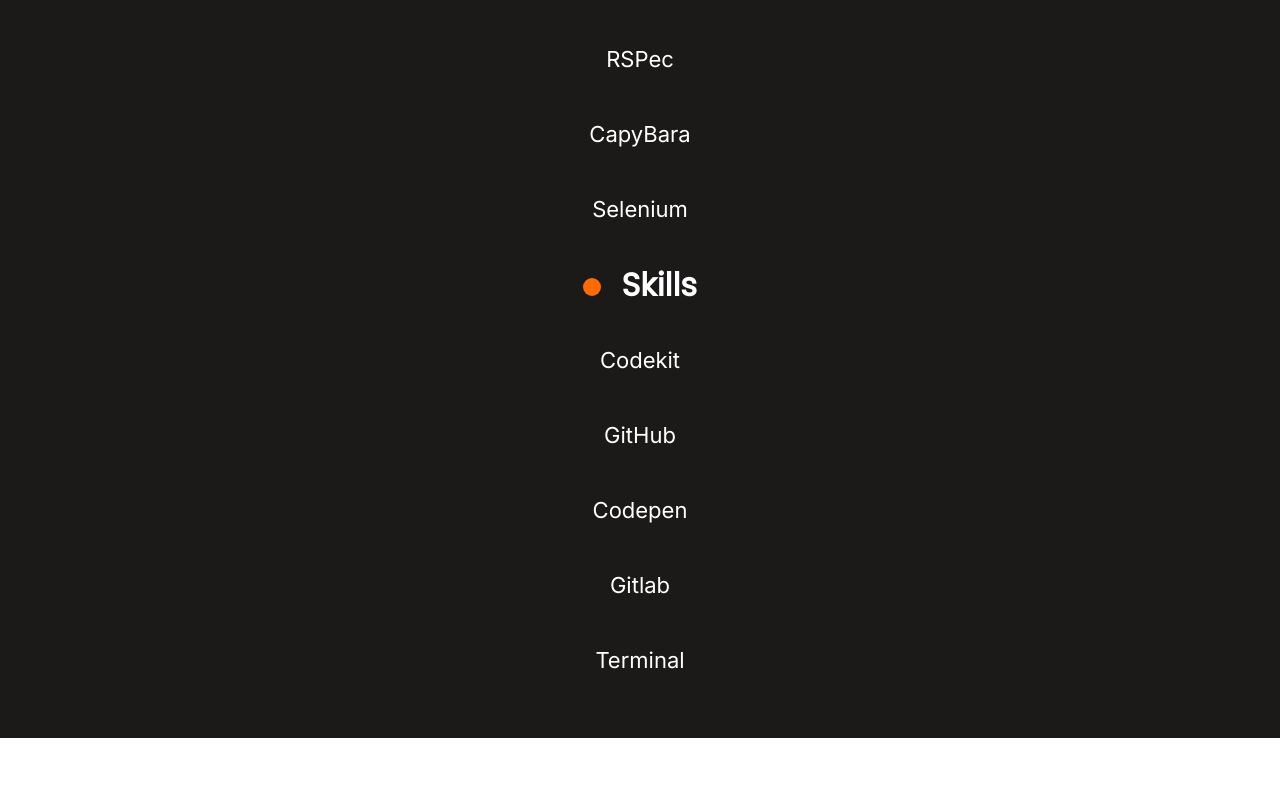
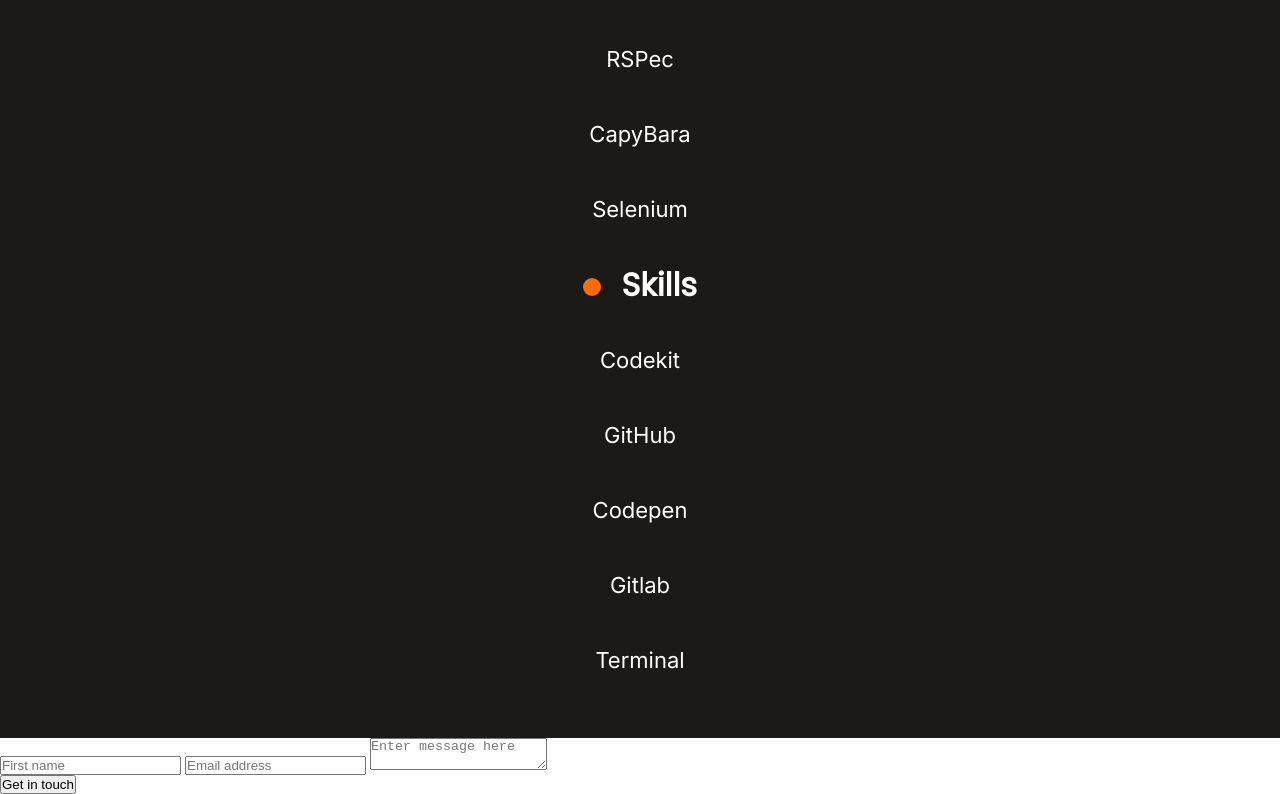
Before and after one commit to JakariaJishan/portfolio-microverse, a website: page index.html in a window 1280 px wide. Shown: the part 5474-6268 px from the top of the page. Before the commit the page ends 6212 px from the top, so only its background shows below. Drawn offline with Linux system fonts and the light colour scheme.

Commit message:
add form

```diff
--- a/index.html
+++ b/index.html
@@ -315,6 +315,17 @@
             </div>
         </div>
     </section>
+    <form novalidate action="https://formspree.io/f/meqdykek" method="post">
+
+        <input type="text" id="full-name" maxlength="30" name="full_name" placeholder="First name" required>
+        <input type="email" id="email" name="user-email" placeholder="Email address"
+            pattern="[a-z0-9._%+-]+@[a-z0-9.-]+\.[a-z]{2,}$" required />
+        <textarea name="message" maxlength="500" placeholder="Enter message here" required></textarea>
+        <div class="errorButton , flex">
+            <button class="form_button" type="submit">Get in touch</button>
+            <small class="collapse"></small>
+        </div>
+    </form>
 </body>
 
 </html>
```
